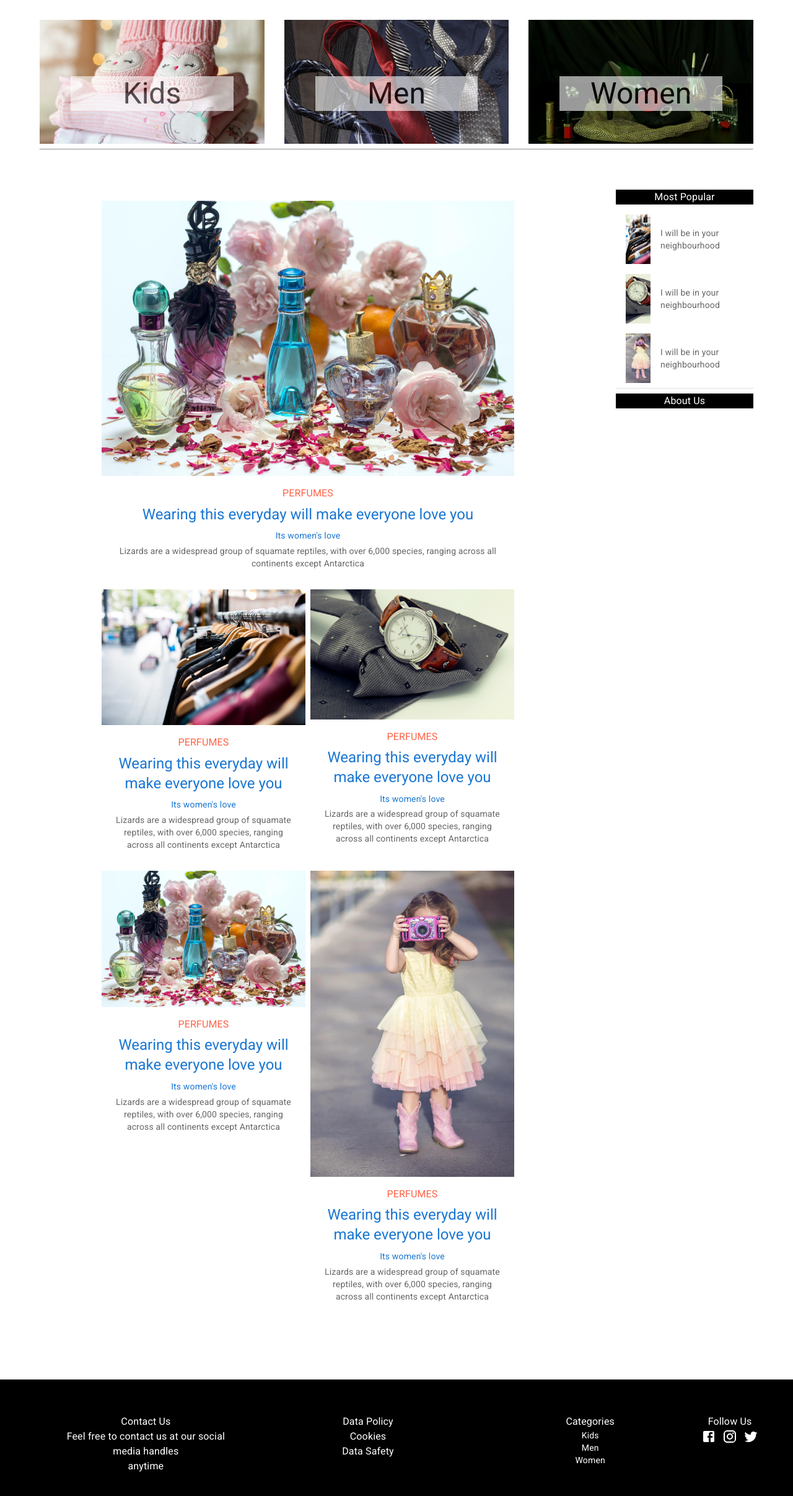
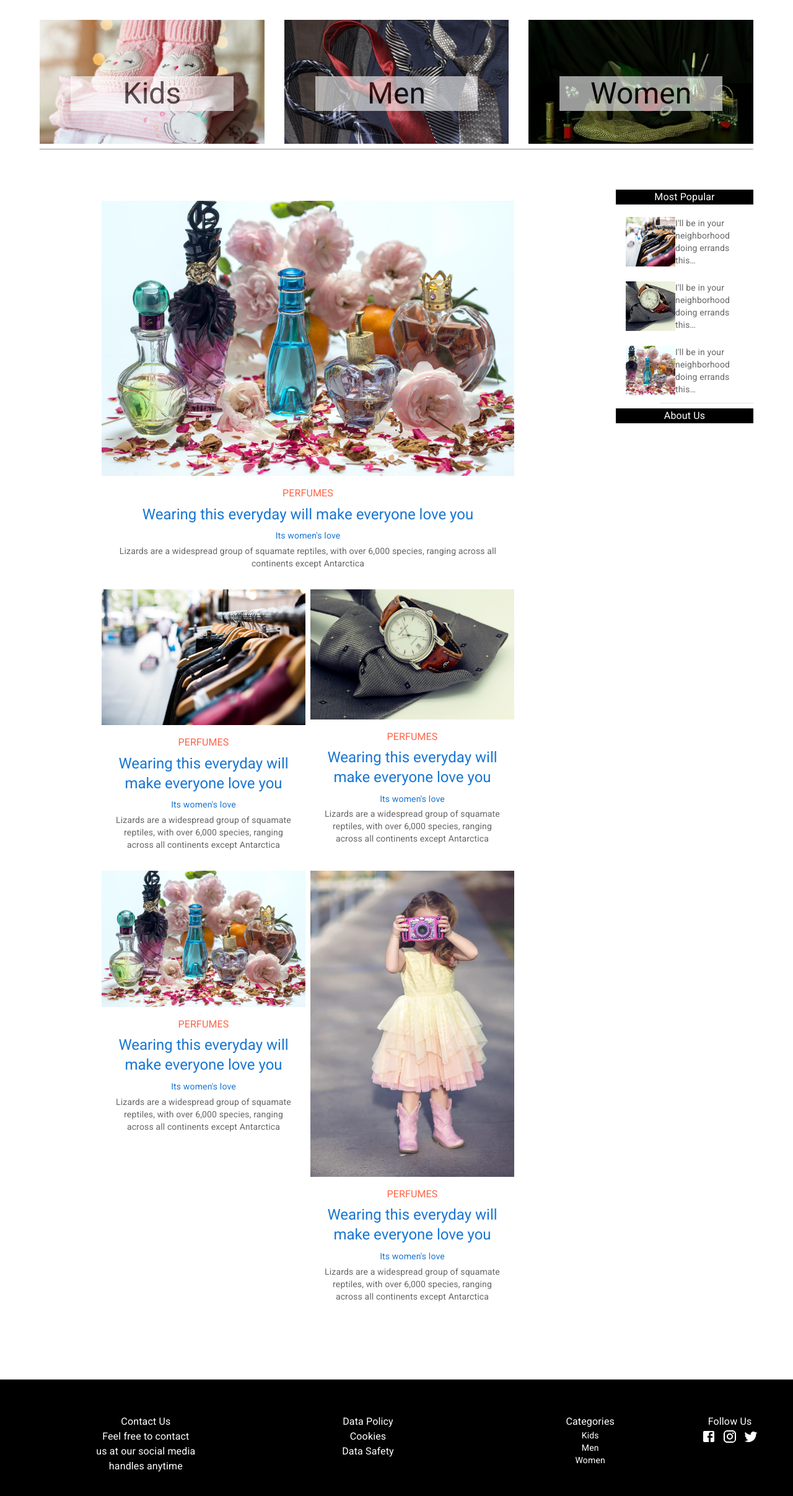
Before and after one commit to deeksha16222/ResponsiveBlog, a React (Create React App) app: page / in a window 1280 px wide. Shown: the part 748-3162 px from the top of the page at 62% size. Built offline with nearby package versions, Linux system fonts and the light colour scheme.

Commit message:
ninth commit

```diff
--- a/src/footer/Footer.js
+++ b/src/footer/Footer.js
@@ -22,13 +22,13 @@ const Footer = () => {
             Contact Us
           </Typography>
           <Typography color={"white"} align={"center"}>
-            Feel free to contact us at our social
+            Feel free to contact
           </Typography>
           <Typography color={"white"} align={"center"}>
-            media handles
+          us at our social media
           </Typography>
           <Typography color={"white"} align={"center"}>
-            anytime
+          handles anytime
           </Typography>
         </Box>
         <Box flex={1}>
--- a/src/rightbar/Rightbar.js
+++ b/src/rightbar/Rightbar.js
@@ -19,7 +19,6 @@ const Rightbar = () => {
   return (
     <Box>
       <Typography align="center" bgcolor={"black"} color="white">
-        {" "}
         Most Popular
       </Typography>
       <List
@@ -33,43 +32,48 @@ const Rightbar = () => {
         <ListItem alignItems="flex-end">
           <ListItemAvatar>
             <Avatar
-              sx={{ height: 80, weight: 80 }}
+              sx={{ height: 80, width: 80 }}
               variant="square"
               alt="Remy Sharp"
               src={image1}
             />
           </ListItemAvatar>
-          <ListItemText secondary={"I will be in your neighbourhood"} />
+          <ListItemText
+            secondary={"I'll be in your neighborhood doing errands this…"}
+          />
         </ListItem>
         <ListItem alignItems="flex-end">
           <ListItemAvatar>
             <Avatar
-              sx={{ height: 80, weight: 80 }}
+              sx={{ height: 80, width: 80 }}
               variant="square"
               alt="Remy Sharp"
               src={image2}
             />
           </ListItemAvatar>
-          <ListItemText secondary={"I will be in your neighbourhood"} />
+          <ListItemText
+            secondary={"I'll be in your neighborhood doing errands this…"}
+          />
         </ListItem>
         <ListItem alignItems="flex-end">
           <ListItemAvatar>
             <Avatar
-              sx={{ height: 80, weight: 80 }}
+              sx={{ height: 80, width: 80 }}
               variant="square"
               alt="Remy Sharp"
-              src={image4}
+              src={image3}
             />
           </ListItemAvatar>
-          <ListItemText secondary={"I will be in your neighbourhood"} />
+          <ListItemText
+            secondary={"I'll be in your neighborhood doing errands this…"}
+          />
         </ListItem>
-        <Divider variant="insert" component={"li"} />
+        <Divider variant="inset" component={"li"} />
       </List>
       <Typography align="center" bgcolor={"black"} color="white">
-        {" "}
         About Us
       </Typography>
-      <Card cardImage={image2} />
+      <Card cardImage={image4} />
     </Box>
   );
 };
```
